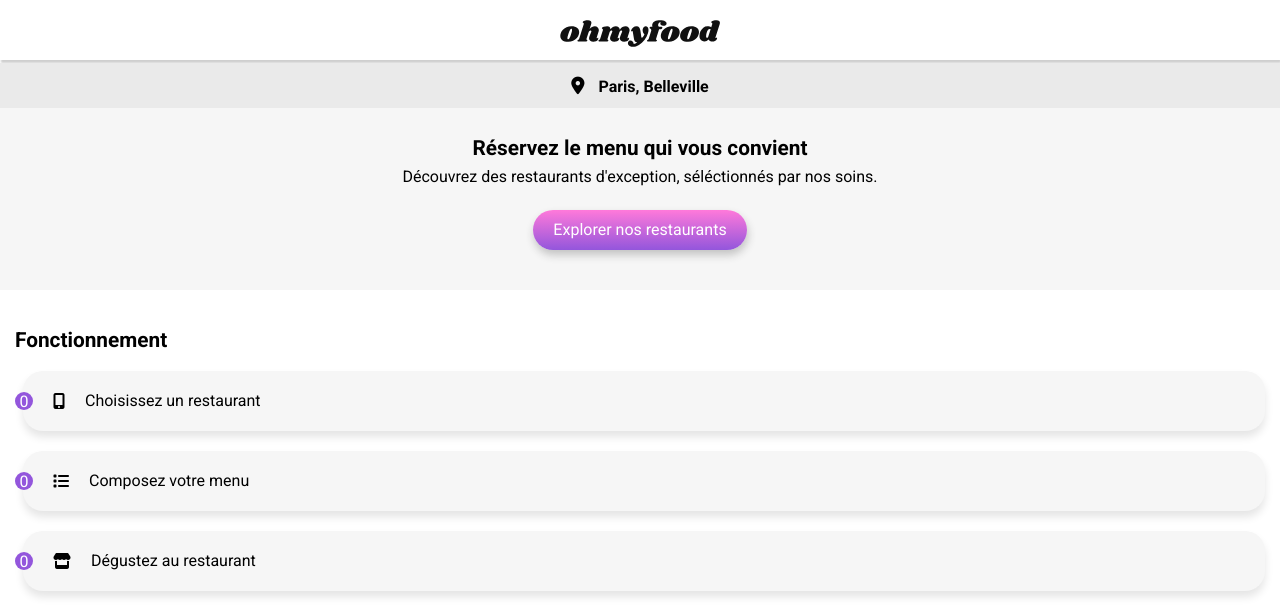
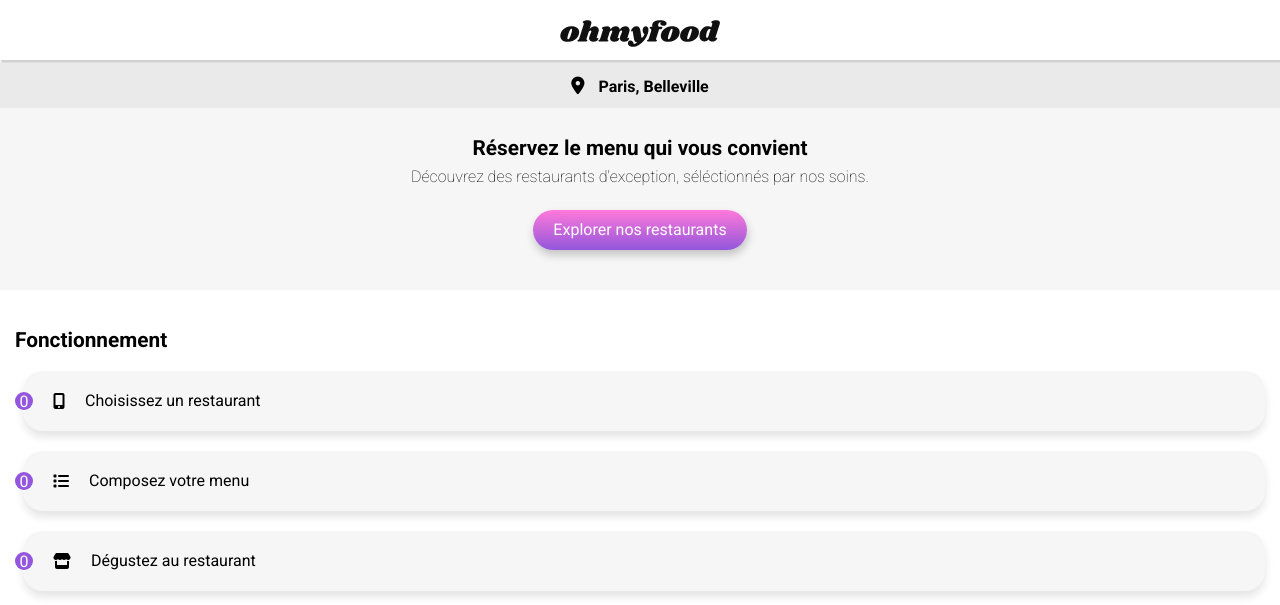
Before and after one commit to Nalem14/BucailleThommy_3_23032021, a website built with webpack: page index.html in a window 1280 px wide. Shown: the top 605 px of the page. Built offline with nearby package versions, Linux system fonts and the light colour scheme; files whose address does not match are found by name; a web font is replaced by a local one.

Commit message:
fixe typo

```diff
--- a/assets/scss/base/_typography.scss
+++ b/assets/scss/base/_typography.scss
@@ -1,6 +1,5 @@
 @import url('https://fonts.googleapis.com/css2?family=Shrikhand&display=swap');
-@import url('https://fonts.googleapis.com/css2?family=Roboto&display=swap');
-@import url('https://fonts.googleapis.com/css2?family=Roboto:wght@400;700&display=swap');
+@import url('https://fonts.googleapis.com/css2?family=Roboto:wght@100;400;700&display=swap');
 
 html, body {
     font-family: Roboto, Arial, sans-serif;
--- a/assets/scss/home.scss
+++ b/assets/scss/home.scss
@@ -1,4 +1,8 @@
 @import "./main.scss";
+
+section {
+    padding: 20px;
+}
 
 header {
     display: flex;
@@ -35,6 +39,7 @@
 
 main {
     #top-info {
+        text-align: center;
         background-color: #f6f6f6;
         display: flex;
         flex-direction: column;
@@ -50,6 +55,7 @@
 
         p {
             margin-bottom: 20px;
+            font-weight: 100;
         }
 
         a {
```
